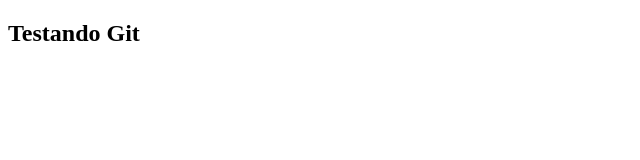
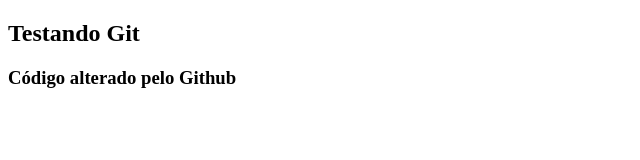
Before and after one commit to gabe-brum/repositorioTeste, a plain HTML site: page index.html in a window 1280 px wide. Shown: the whole page, without its empty margins (0-640 px from the left). Drawn offline with Linux system fonts and the light colour scheme.

Commit message:
Update index.html

```diff
--- a/index.html
+++ b/index.html
@@ -7,5 +7,7 @@
 </head>
 <body>
     <h2>Testando Git</h2>
+
+    <h3>Código alterado pelo Github</h3>
 </body>
 </html>
```
